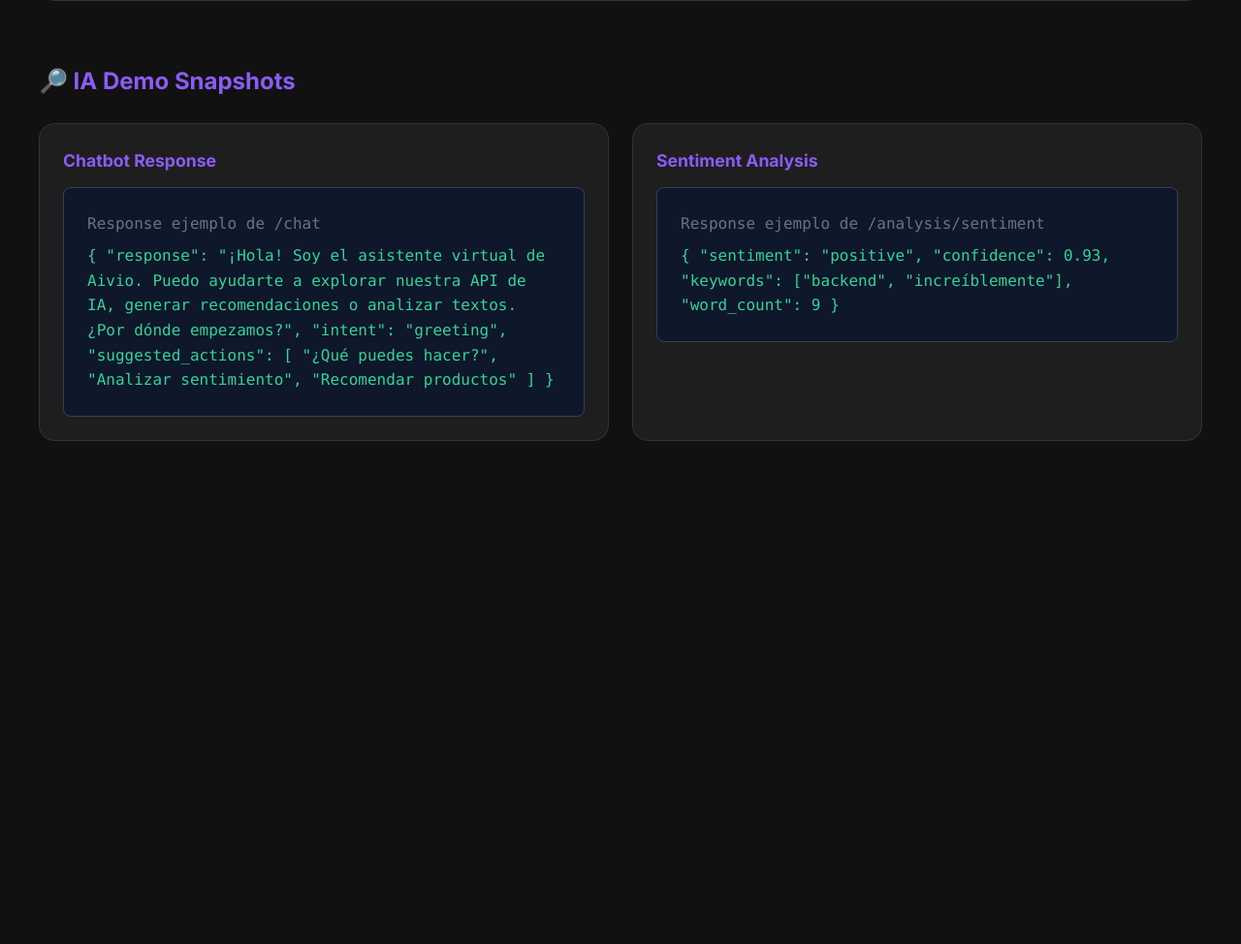
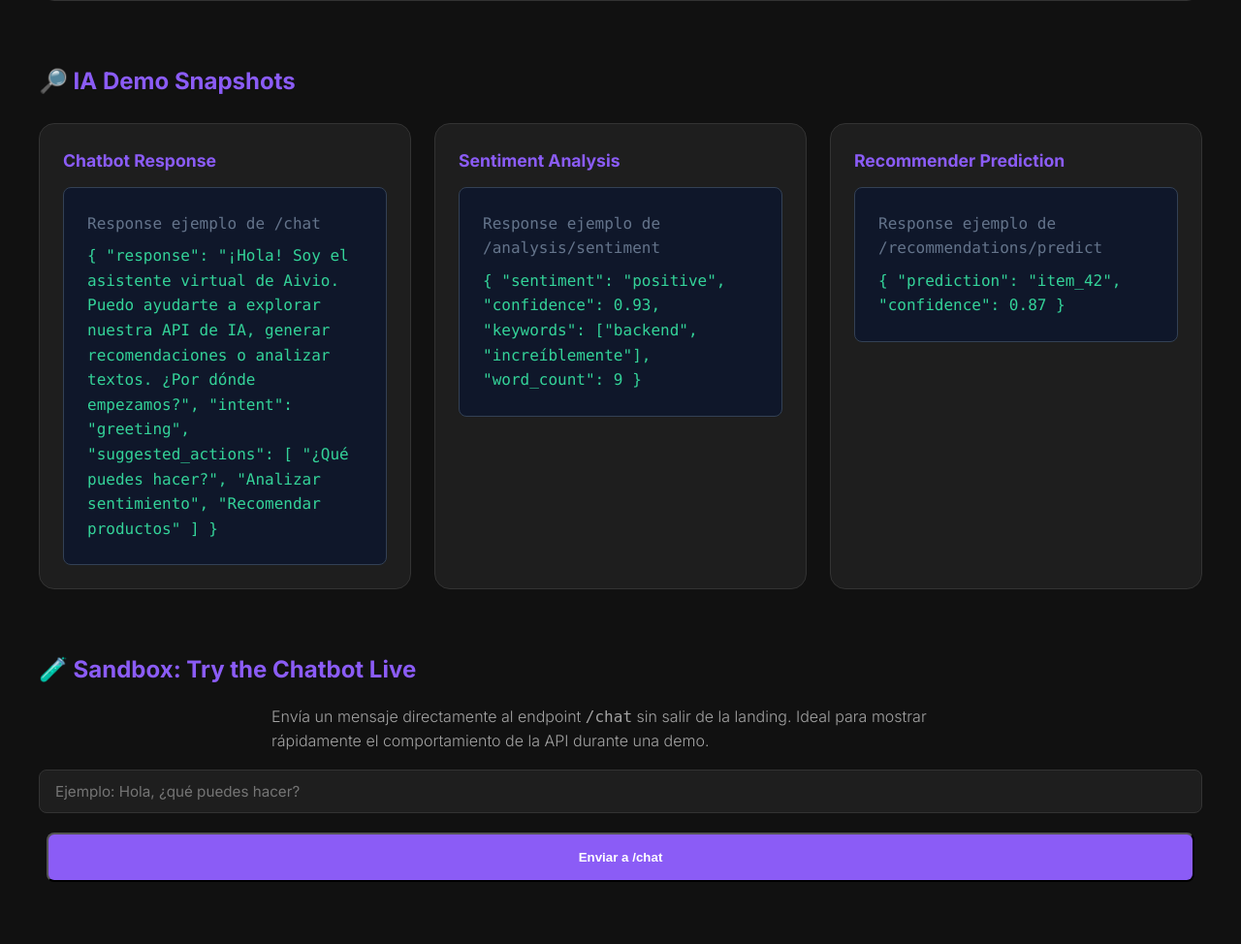
Before and after one commit to MateoDumas/Aivio, a Python web app: template app/templates/index.html in a window 1280 px wide. Shown: the part 2378-3352 px from the top of the page at 97% size. Before the commit the page ends 2833 px from the top, so only its background shows below. Run offline with Jinja, Linux system fonts and the light colour scheme; the template is opened without the code that fills it, so the values that code supplies are empty.

Commit message:
feat: add sandbox chat demo, prediction example and api versioning docs

```diff
--- a/app/templates/index.html
+++ b/app/templates/index.html
@@ -345,6 +345,42 @@
             margin-bottom: 0;
         }
 
+        .sandbox {
+            margin-top: 4rem;
+            text-align: left;
+        }
+
+        .sandbox h2 {
+            color: var(--primary);
+            margin-bottom: 1rem;
+        }
+
+        .sandbox-form {
+            display: flex;
+            flex-direction: column;
+            gap: 0.75rem;
+            margin-bottom: 1.5rem;
+        }
+
+        .sandbox-input {
+            padding: 0.75rem 1rem;
+            border-radius: 0.5rem;
+            border: 1px solid var(--card-border);
+            background: var(--secondary-bg);
+            color: var(--text-color);
+            font-family: inherit;
+            font-size: 0.95rem;
+        }
+
+        .sandbox-input:focus {
+            outline: none;
+            border-color: var(--primary);
+        }
+
+        .sandbox-result {
+            display: none;
+        }
+
         @media (max-width: 768px) {
             .container {
                 padding: 1.5rem 1.25rem;
@@ -520,6 +556,32 @@
 }</span>
                     </div>
                 </div>
+                <div class="demo-card">
+                    <h3>Recommender Prediction</h3>
+                    <div class="code-block">
+                        <span class="code-comment">Response ejemplo de /recommendations/predict</span>
+                        <span class="code-command">{
+  "prediction": "item_42",
+  "confidence": 0.87
+}</span>
+                    </div>
+                </div>
+            </div>
+        </section>
+
+        <section class="sandbox">
+            <h2>🧪 Sandbox: Try the Chatbot Live</h2>
+            <p class="subtitle" style="margin-bottom: 1rem; font-size: 1rem; max-width: 720px;">
+                Envía un mensaje directamente al endpoint <code>/chat</code> sin salir de la landing.
+                Ideal para mostrar rápidamente el comportamiento de la API durante una demo.
+            </p>
+            <div class="sandbox-form">
+                <input id="sandbox-input" class="sandbox-input" type="text" placeholder="Ejemplo: Hola, ¿qué puedes hacer?" />
+                <button id="sandbox-button" class="btn" type="button">Enviar a /chat</button>
+            </div>
+            <div id="sandbox-result" class="code-block sandbox-result">
+                <span class="code-comment">// Response de /chat</span>
+                <span id="sandbox-json" class="code-command">{}</span>
             </div>
         </section>
     </div>
@@ -528,20 +590,58 @@
         document.addEventListener("DOMContentLoaded", function() {
             var btn = document.getElementById("theme-toggle");
 
-            // Check local storage
+            // Theme from local storage
             var currentTheme = localStorage.getItem("theme") || "dark";
             if (currentTheme === "light") {
                 document.body.classList.add("light-mode");
                 btn.innerText = "☀️ Light Mode";
             }
 
-            // Toggle Event
             btn.addEventListener("click", function() {
                 document.body.classList.toggle("light-mode");
                 var theme = document.body.classList.contains("light-mode") ? "light" : "dark";
                 btn.innerText = theme === "light" ? "☀️ Light Mode" : "🌙 Dark Mode";
                 localStorage.setItem("theme", theme);
             });
+
+            // Simple /chat sandbox
+            var sandboxInput = document.getElementById("sandbox-input");
+            var sandboxButton = document.getElementById("sandbox-button");
+            var sandboxResult = document.getElementById("sandbox-result");
+            var sandboxJson = document.getElementById("sandbox-json");
+
+            if (sandboxInput && sandboxButton && sandboxResult && sandboxJson) {
+                sandboxButton.addEventListener("click", function () {
+                    var message = sandboxInput.value.trim();
+                    if (!message) {
+                        sandboxJson.textContent = '{"error": "Escribe un mensaje antes de enviar."}';
+                        sandboxResult.style.display = "block";
+                        return;
+                    }
+
+                    sandboxButton.disabled = true;
+                    sandboxButton.textContent = "Enviando...";
+
+                    fetch("/chat", {
+                        method: "POST",
+                        headers: {"Content-Type": "application/json"},
+                        body: JSON.stringify({message: message, context: "landing_sandbox"})
+                    })
+                    .then(function (res) { return res.json(); })
+                    .then(function (data) {
+                        sandboxJson.textContent = JSON.stringify(data, null, 2);
+                        sandboxResult.style.display = "block";
+                    })
+                    .catch(function (err) {
+                        sandboxJson.textContent = '{"error": "No se pudo contactar el endpoint /chat."}';
+                        sandboxResult.style.display = "block";
+                    })
+                    .finally(function () {
+                        sandboxButton.disabled = false;
+                        sandboxButton.textContent = "Enviar a /chat";
+                    });
+                });
+            }
         });
     </script>
 </body>
```
Also changed, not shown: app/docs.py (+7 -0 lines).
